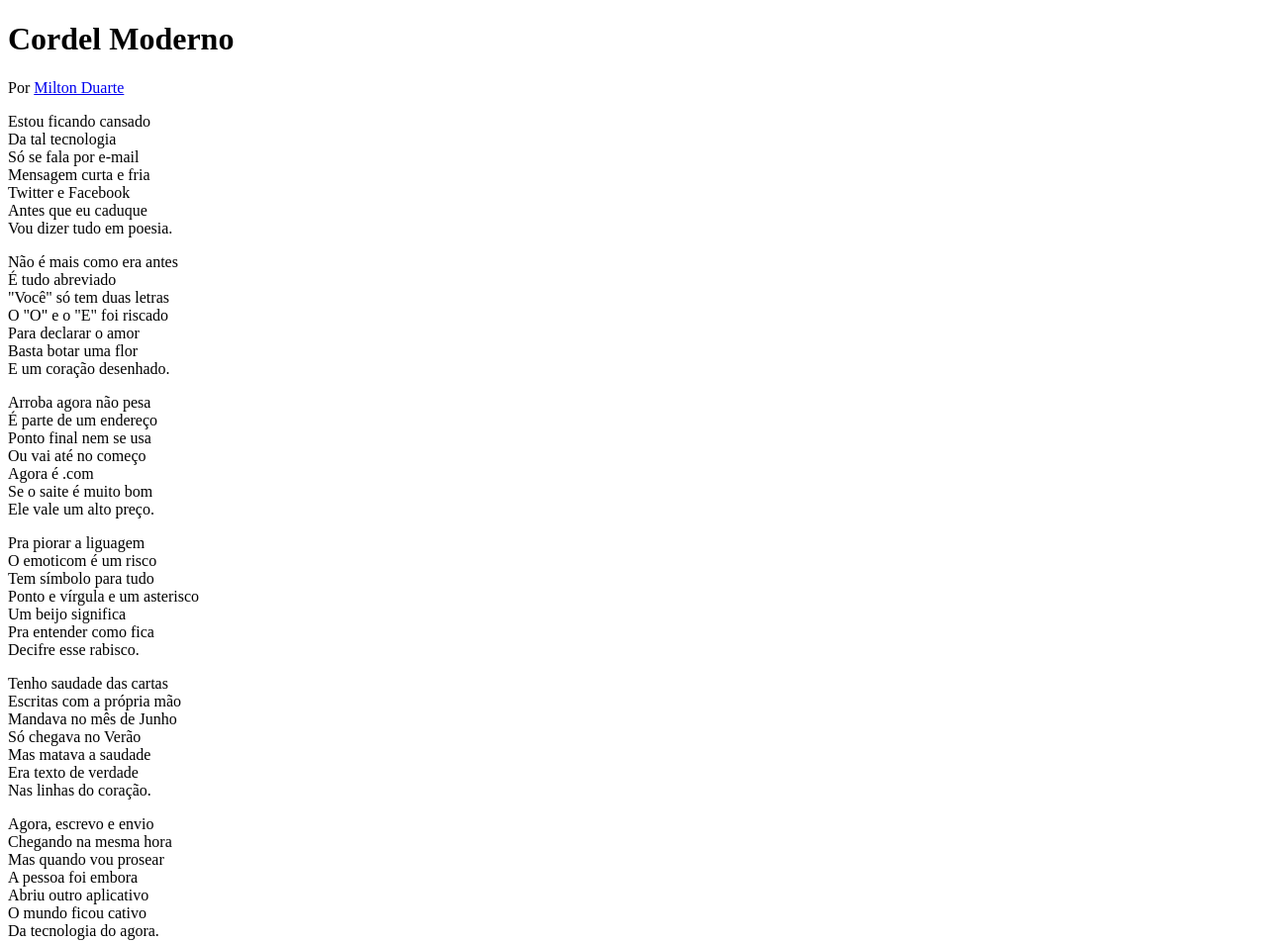
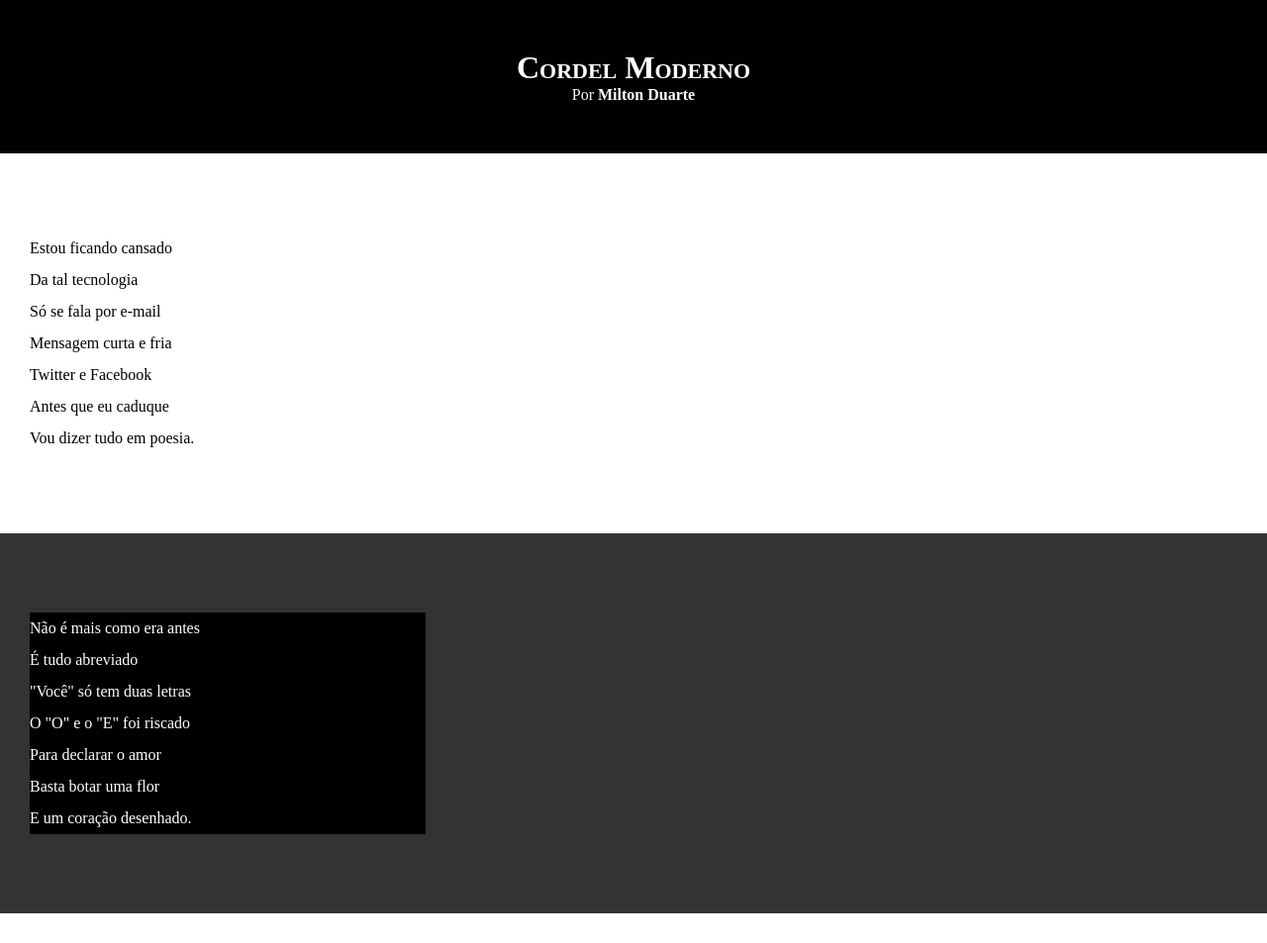
Before and after one commit to phamaral3/html-css, a plain HTML site: page Desafios/Desafio 012/index.html in a window 1280 px wide. Shown: the top 953 px of the page at 99% size. Drawn offline with Linux system fonts and the light colour scheme.

Commit message:
atualizado

```diff
--- a/Desafios/Desafio 012/estilo/style.css
+++ b/Desafios/Desafio 012/estilo/style.css
@@ -1 +1,65 @@
 @charset "UTF-8";
+
+*{
+    margin: 0px;
+    padding: 0px;
+}
+
+html body{
+    min-height: 100vh;
+    background-color: darkgray;
+}
+
+header{
+    background-color: black;
+    color: white;
+    text-align: center;
+}
+
+header > h1{
+    padding-top: 50px;
+    font-variant: small-caps;
+}
+
+header > p {
+    padding-bottom: 50px;
+
+}
+
+header a, footer a {
+    color: white;
+    text-decoration: none;
+    font-weight: bolder;
+}
+
+header a:hover, footer a:hover {
+    text-decoration: underline;
+}
+
+section{
+    padding-top: 10vh;
+    padding-bottom: 10vh;
+    line-height: 2em;
+    padding-left: 30px;
+}
+section.normal {
+    background-color: white;
+    color: black;
+}
+
+section.imagem{
+    background-color: rgb(51, 51, 51);
+    color: white;
+}
+
+section.imagem > p{
+    width: 400px;
+    background-color: rgb(0, 0, 0.253);
+
+}
+footer{
+    background-color: black;
+    color: white;
+    text-align: center;
+    padding: 10px;
+}
--- a/Desafios/Desafio 012/index.html
+++ b/Desafios/Desafio 012/index.html
@@ -11,11 +11,11 @@
 <body>
     <header>
         <h1>Cordel Moderno</h1>
-        Por <a href="https://www.recantodasletras.com.br/poesias/3186743" target="_blank">Milton Duarte</a>
+        <p>Por <a href="https://www.recantodasletras.com.br/poesias/3186743" target="_blank">Milton Duarte</a></p>
 
     </header>
 
-    <section>
+    <section class="normal">
         <p>
             Estou ficando cansado <br>
             Da tal tecnologia <br>
@@ -27,7 +27,7 @@
         </p>
     </section>
 
-    <section>
+    <section class="imagem">
         <p>
             Não é mais como era antes <br>
             É tudo abreviado <br>
@@ -39,7 +39,7 @@
         </p>
     </section>
 
-    <section>
+    <section class="normal">
         <p>
             <p>
                 Arroba agora não pesa <br>
@@ -63,7 +63,7 @@
         </p>
     </section>
 
-    <section>
+    <section class="imagem">
         <p>
             Tenho saudade das cartas <br>
             Escritas com a própria mão <br>
@@ -75,7 +75,7 @@
         </p>
     </section>
 
-    <section>
+    <section class="normal">
         <p>
             Agora, escrevo e envio <br>
             Chegando na mesma hora <br>
```
